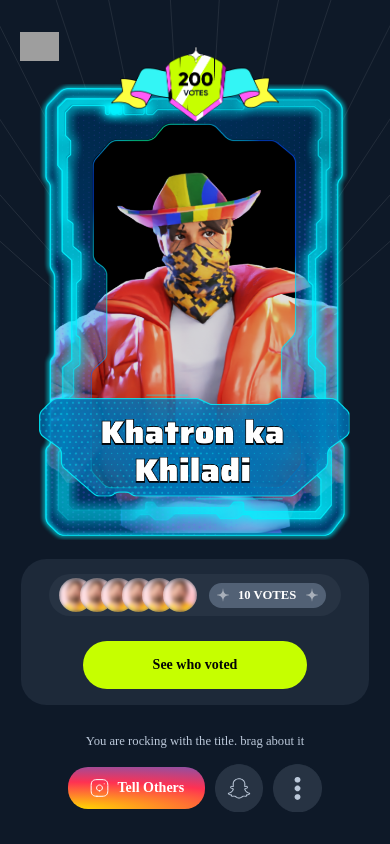
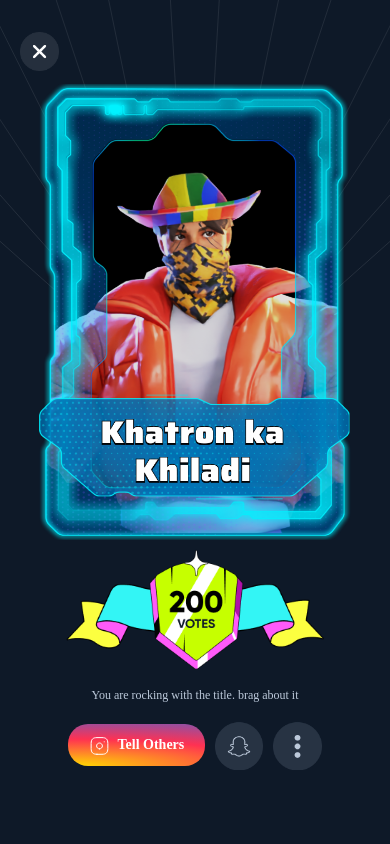
Before and after one commit to Abhirajkar27/Titles_Page_Tribe_Titles, a React (Create React App) app: page / in a window 390 px wide. Built offline with nearby package versions, Linux system fonts and the light colour scheme; grey boxes are pictures that could not be loaded.

Commit message:
Making Responsive

```diff
--- a/src/App.js
+++ b/src/App.js
@@ -13,7 +13,7 @@ const App = () => {
   let content;
   switch (gameSTIndex) {
     case 0:
-      content = <AchievementPage setGameSTIndex={setGameSTIndex} />;
+      content = <VoteReveal setGameSTIndex={setGameSTIndex} />;
       break;
     case 1:
       content = <EarnTitlePage setGameSTIndex={setGameSTIndex} />;
@@ -28,7 +28,7 @@ const App = () => {
       content = <Page3 setGameSTIndex={setGameSTIndex} />;
       break;
     default:
-      content = <VoteReveal setGameSTIndex={setGameSTIndex} />;
+      content = <AchievementPage setGameSTIndex={setGameSTIndex} />;
   }
 
   return (
--- a/src/Pages/AchievementPage.jsx
+++ b/src/Pages/AchievementPage.jsx
@@ -123,7 +123,7 @@ const AchievementPage = (props) => {
     <div className="AchievementPage_TA">
       <img
         className="cross_btn_TPTA"
-        onClick={() => props.setGameSTIndex(null)}
+        onClick={() => props.setGameSTIndex(1)}
         src={crossBtn}
         alt="crossButton"
       />
```
